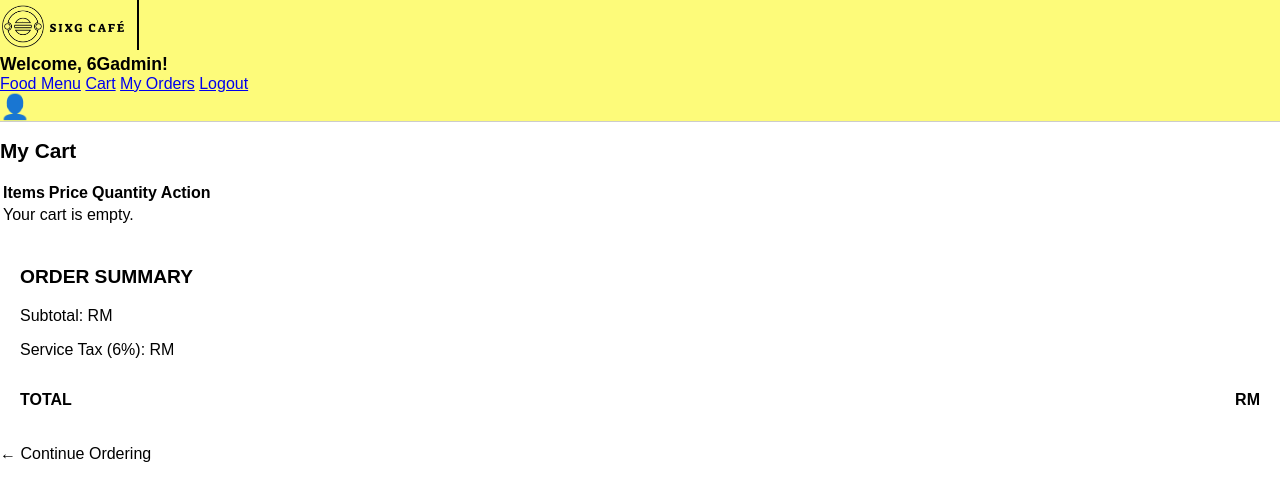
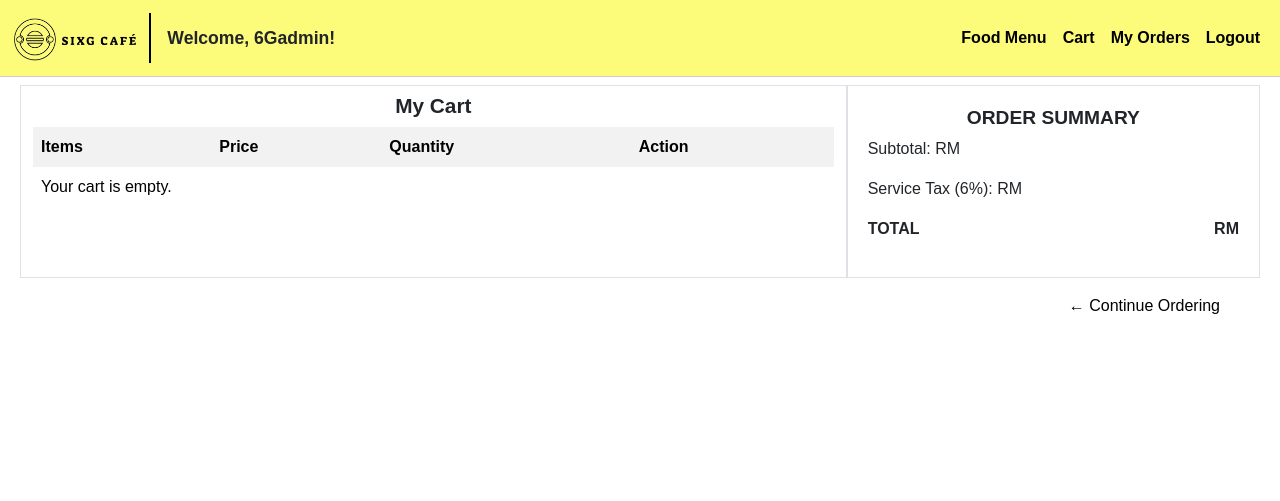
Before and after one commit to Yawrrr/Food-Ordering-System, a PHP site: page /mycart.php in a window 1280 px wide. Shown: the top 501 px of the page. Run offline with PHP 8.4, Linux system fonts and the light colour scheme; a user stored in the database is signed in; data comes from the database, SQL or seed files in the repository; data that the repository does not hold is empty.

Commit message:
Update mycart.php

```diff
--- a/mycart.php
+++ b/mycart.php
@@ -37,31 +37,53 @@
     <meta charset="UTF-8">
     <meta name="viewport" content="width=device-width, initial-scale=1.0">
     <title>My Cart</title>
+    <link rel="stylesheet" href="https://cdn.jsdelivr.net/npm/bootstrap@5.3.3/dist/css/bootstrap.min.css">
+    <script src="https://cdn.jsdelivr.net/npm/bootstrap@5.3.3/dist/js/bootstrap.bundle.min.js"></script>
     <link href="css/mycart.css" rel="stylesheet">
     <link rel="stylesheet" href="css/main.css">
 </head>
 <body>
     <header>
+        <nav class="navbar navbar-expand-md container-fluid">
+            <div class="container-fluid">
+                <a class="navbar-brand" href="#">
                     <img src="img/logo2.png" height="50px" alt="logo2">
-        <div class="welcome-message">Welcome, <?php echo $username; ?>!</div>
-        <nav>
-            <a href="foodmenu.php">Food Menu</a>
-            <a href="mycart.php">Cart</a>
-            <a href="myOrder.php">My Orders</a>
-            <a href="logout.php">Logout</a>
+                </a>
+                <div class="welcome-message col">Welcome, <?php echo $username; ?>!</div>
+                <button class="navbar-toggler" type="button" data-bs-toggle="collapse" data-bs-target="#navbarNav" aria-controls="navbarNav" aria-expanded="false" aria-label="Toggle navigation">
+                    <span class="navbar-toggler-icon"></span>
+                </button>
+                <div class="collapse navbar-collapse justify-content-end align-items-center" id="navbarNav">
+                    <ul class="navbar-nav ms-auto">
+                        <li class="nav-item">
+                            <a class="nav-link" href="foodmenu.php">Food Menu</a>
+                        </li>
+                        <li class="nav-item">
+                            <a class="nav-link" href="mycart.php">Cart</a>
+                        </li>
+                        <li class="nav-item">
+                            <a class="nav-link" href="myOrder.php">My Orders</a>
+                        </li>
+                        <li class="nav-item">
+                            <a class="nav-link" href="logout.php">Logout</a>
+                        </li>
+                    </ul>
+                </div>
+            </div>
         </nav>
-        <div class="profile-icon" alt="Profile">👤</div>
     </header>
-    <div class="container">
-        <div class="cart">
-            <h2>My Cart</h2>
-            <table>
+    <div class="container-fluid">
+    <div class="row m-2">
+        <div class="col-sm-8 col-12 border mb-2">
+            <h2 class="text-center m-2">My Cart</h2>
+            <div class="table-responsive">
+                <table class="table table-borderless">
                     <thead>
                         <tr>
-                        <th>Items</th>
-                        <th>Price</th>
-                        <th>Quantity</th>
-                        <th>Action</th>
+                            <th scope="col" class="table-header">Items</th>
+                            <th scope="col" class="table-header">Price</th>
+                            <th scope="col" class="table-header">Quantity</th>
+                            <th scope="col" class="table-header">Action</th>
                         </tr>
                     </thead>
                     <tbody>
@@ -81,7 +103,7 @@
                                 <tr>
                                     <td>
                                         <div style="display: flex; align-items: center;">
-                                        <img src="img/foodmenu/<?php echo htmlspecialchars($row['image']); ?>" alt="<?php echo htmlspecialchars($row['name']); ?>" width="50" style="margin-right: 10px;">
+                                            <img src="img/foodmenu/<?php echo htmlspecialchars($row['image']); ?>" alt="<?php echo htmlspecialchars($row['name']); ?>" width="50" height="50" class="object-fit-cover" style="margin-right: 10px;">
                                             <div><?php echo htmlspecialchars($row['name']); ?></div>
                                         </div>
                                     </td>
@@ -94,16 +116,17 @@
                             <?php }
                         $stmt->close();
                         ?>
+
                     </tbody>
                 </table>
-
             </div>
-        <div class="order-summary">
-            <h3>ORDER SUMMARY</h3>
+        </div>
+        <div class="col-sm-4 col-12 border order-summary mb-2">
+            <h3 class="text-center">ORDER SUMMARY</h3>
                 <p>Subtotal: RM <span id="summary-subtotal"></span></p>
                 <p>Service Tax (6%): RM <span id="service-tax"></span></p>
                 <div class="total">
-                <p>TOTAL</p>
+                    <p >TOTAL</p>
                     <p>RM <span id="total"></span></p>
                 </div>
                 <?php if ($result->num_rows > 0) { ?>
@@ -111,7 +134,9 @@
                 <?php } ?>
         </div>
     </div>
+    <div class="row text-end me-4">
         <a href="foodmenu.php" class="continue-ordering">← Continue Ordering</a>
+    </div>
     <script>
         function calculateTotals() {
             let subtotal = 0;
```
Lines whose indentation alone changed are shown as unchanged.
